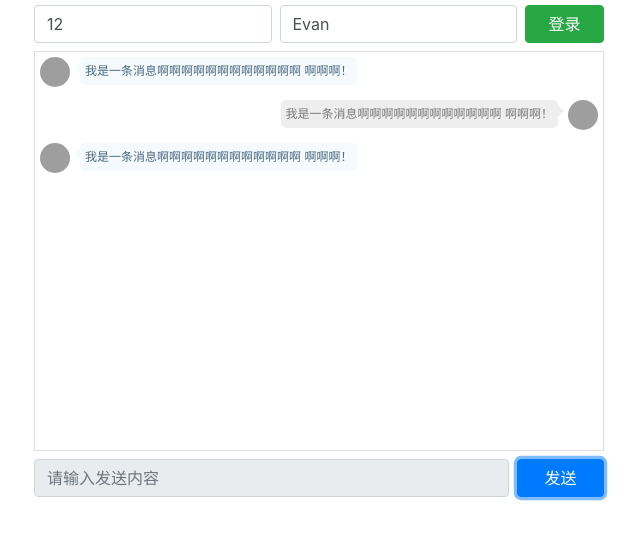
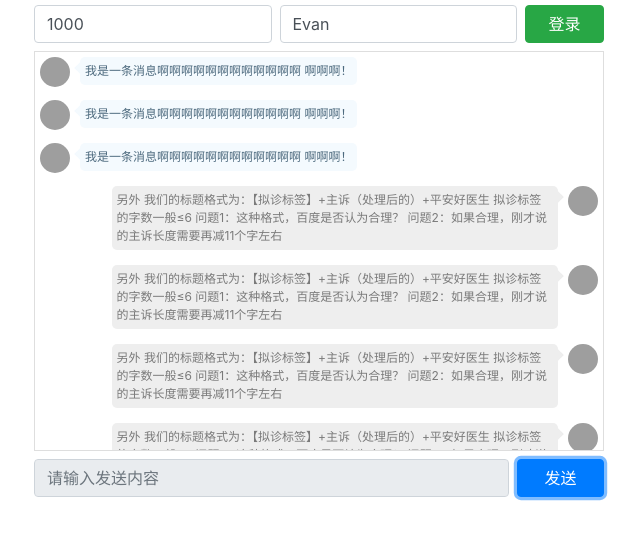
Before and after one commit to redwolf0302/websocket-demo, a website: page static/index.html in a window 1280 px wide. Both pictures are taken after a click on the button "发送". Shown: the part 51-590 px from the top of the page, without its empty margins (321-961 px from the left). Drawn offline with nearby package versions, Linux system fonts and the light colour scheme; grey boxes are pictures that could not be loaded.

Commit message:
client和server联通

```diff
--- a/static/index.html
+++ b/static/index.html
@@ -31,11 +31,11 @@
                 <button v-if="isConnected" @click="disconnect" type="button" class="btn btn-danger col ml-2">登出</button>
             </div>
         </form>
-        <div class="chat-content mb-2">
+        <div id="chat-content" class="chat-content mb-2">
             <div v-for="message in messages" class="es-message-item">
-                <div class="es-base-message-box cursor-pointer" v-bind:class="{'es-message-alt':message.id===userId}">
+                <div class="es-base-message-box cursor-pointer" v-bind:class="{'es-message-alt':message.userId===userId}">
                     <div class="es-avatar" style="width: 30px; height: 30px; min-width: 30px; min-height: 30px;">
-                        <img src="//static.jk.cn/T18.YTByhT1RCvBVdK_30x30.jpg" class="es-avatar-img">
+                        <img v-bind:src="obtainAvatar(message.userId)" class="es-avatar-img">
                     </div>
                     <div class="es-message-body">
                         <div>{{message.content}}</div>
@@ -48,7 +48,7 @@
                 <div class="col col-10">
                     <input type="text" v-bind:disabled="!isConnected" class="form-control" placeholder="请输入发送内容" v-model="message">
                 </div>
-                <button @click="disconnect" type="button" class="btn btn-primary col ml-2">发送</button>
+                <button @click="sendMessage" type="button" class="btn btn-primary col ml-2">发送</button>
             </div>
         </form>
     </div>
--- a/static/scripts/main.js
+++ b/static/scripts/main.js
@@ -103,43 +103,87 @@ const DEFAULT_AVATARS = ['T1j.DTByJT1RCvBVdK.jpg',
     'T1UoYTByhT1RCvBVdK.jpg'
 ];
 const DEFAULT_AVATARS_LEN = DEFAULT_AVATARS.length;
+const OPCODES = {
+    GROUP: 1,
+    COMMAND: 2
+};
 
 function onOpen() {
-    console.log(arguments)
+    app.isConnected = true;
 }
 
 function onClose() {
-    console.log(arguments)
+    app.isConnected = false;
 }
 
-function onMessage() {
-    console.log(arguments)
+function onMessage(event) {
+    app.messages.push(JSON.parse(event.data));
 }
 
 function onError() {
-    console.log(arguments)
+    app.isConnected = false;
 }
 let app = new Vue({
     el: '#app-view',
     data: {
         isConnected: false,
-        userId: 12,
+        userId: 1000,
         nick: 'Evan',
         message: null,
         messages: [{
-                id: 13,
+                userId: 13,
                 nick: '小辉辉',
                 content: '我是一条消息啊啊啊啊啊啊啊啊啊啊啊啊 啊啊啊！'
             },
             {
-                id: 12,
+                userId: 12,
                 nick: '小辉辉',
                 content: '我是一条消息啊啊啊啊啊啊啊啊啊啊啊啊 啊啊啊！'
             },
             {
-                id: 13,
+                userId: 14,
                 nick: '小辉辉',
                 content: '我是一条消息啊啊啊啊啊啊啊啊啊啊啊啊 啊啊啊！'
+            },
+            {
+                userId: 1000,
+                nick: 'Evan',
+                content: '另外 我们的标题格式为：【拟诊标签】+主诉（处理后的）+平安好医生 拟诊标签的字数一般≤6 问题1：这种格式，百度是否认为合理？ 问题2：如果合理，刚才说的主诉长度需要再减11个字左右'
+            },
+            {
+                userId: 1000,
+                nick: 'Evan',
+                content: '另外 我们的标题格式为：【拟诊标签】+主诉（处理后的）+平安好医生 拟诊标签的字数一般≤6 问题1：这种格式，百度是否认为合理？ 问题2：如果合理，刚才说的主诉长度需要再减11个字左右'
+            },
+            {
+                userId: 1000,
+                nick: 'Evan',
+                content: '另外 我们的标题格式为：【拟诊标签】+主诉（处理后的）+平安好医生 拟诊标签的字数一般≤6 问题1：这种格式，百度是否认为合理？ 问题2：如果合理，刚才说的主诉长度需要再减11个字左右'
+            },
+            {
+                userId: 1000,
+                nick: 'Evan',
+                content: '另外 我们的标题格式为：【拟诊标签】+主诉（处理后的）+平安好医生 拟诊标签的字数一般≤6 问题1：这种格式，百度是否认为合理？ 问题2：如果合理，刚才说的主诉长度需要再减11个字左右'
+            },
+            {
+                userId: 1000,
+                nick: 'Evan',
+                content: '另外 我们的标题格式为：【拟诊标签】+主诉（处理后的）+平安好医生 拟诊标签的字数一般≤6 问题1：这种格式，百度是否认为合理？ 问题2：如果合理，刚才说的主诉长度需要再减11个字左右'
+            },
+            {
+                userId: 1000,
+                nick: 'Evan',
+                content: '另外 我们的标题格式为：【拟诊标签】+主诉（处理后的）+平安好医生 拟诊标签的字数一般≤6 问题1：这种格式，百度是否认为合理？ 问题2：如果合理，刚才说的主诉长度需要再减11个字左右'
+            },
+            {
+                userId: 1000,
+                nick: 'Evan',
+                content: '另外 我们的标题格式为：【拟诊标签】+主诉（处理后的）+平安好医生 拟诊标签的字数一般≤6 问题1：这种格式，百度是否认为合理？ 问题2：如果合理，刚才说的主诉长度需要再减11个字左右'
+            },
+            {
+                userId: 1000,
+                nick: 'Evan',
+                content: '另外 我们的标题格式为：【拟诊标签】+主诉（处理后的）+平安好医生 拟诊标签的字数一般≤6 问题1：这种格式，百度是否认为合理？ 问题2：如果合理，刚才说的主诉长度需要再减11个字左右'
             }
         ],
     },
@@ -150,13 +194,27 @@ let app = new Vue({
             ws.addEventListener('close', onClose);
             ws.addEventListener('message', onMessage);
             ws.addEventListener('error', onError);
-            app.isConnected = true;
+            // app.isConnected = true;
         },
         disconnect: function () {
             if (ws) {
                 ws.close(3001, 'logout');
             }
-            app.isConnected = false;
+            // app.isConnected = false;
+        },
+        sendMessage: function () {
+            let willSendMessage = {
+                userId: app.userId,
+                nick: app.nick,
+                content: app.message,
+                opcode: OPCODES.GROUP
+            };
+            app.messages.push(willSendMessage);
+            app.message = null;
+            ws.send(JSON.stringify(willSendMessage));
+        },
+        obtainAvatar: function (userId) {
+            return `http://static.jk.cn/${DEFAULT_AVATARS[userId % DEFAULT_AVATARS_LEN]}`;
         }
     }
 });
--- a/static/styles/main.css
+++ b/static/styles/main.css
@@ -16,4 +16,5 @@
     width: 100%;
     height: 400px;
     border: 1px solid #dedede;
+    overflow: auto;
 }
```
Also changed, not shown: server/index.js (+19 -10 lines).
